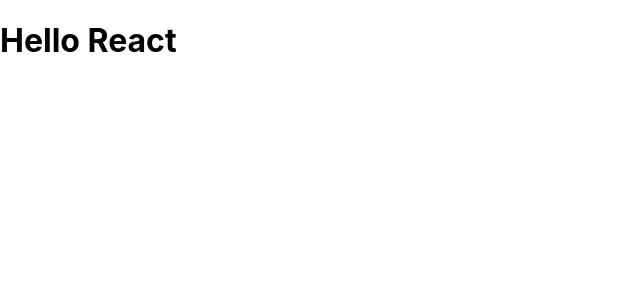
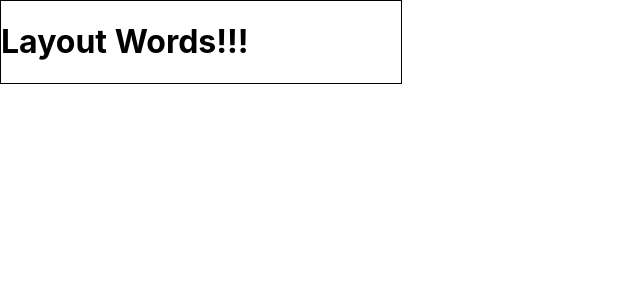
Before and after one commit to dihtyar/react-quiz, a React (Create React App) app: page / in a window 1280 px wide. Shown: the top 300 px of the page, without its empty margins (0-640 px from the left). Built offline with nearby package versions, Linux system fonts and the light colour scheme.

Commit message:
create component Layout

```diff
--- a/src/App.js
+++ b/src/App.js
@@ -1,11 +1,14 @@
 import React from 'react';
+import Layout from './hoc/Layout/Layout';
 
 
 function App() {
   return (
-    <div className="App">
-      <h1>Hello React</h1>
-    </div>
+    <Layout>
+      <div style= {{width: 400, border: '1px solid black'}}>
+        <h1>Layout Words!!!</h1>
+      </div>
+    </Layout>
   );
 }
 
--- /dev/null
+++ b/src/hoc/Layout/Layout.css
@@ -0,0 +1,10 @@
+.Layout{
+    height: 100vh;
+    display: flex;
+    flex-direction: column;
+}
+.Layout main {
+    display: flex;
+    flex-direction: column;
+    flex-grow: 1;
+}
--- /dev/null
+++ b/src/hoc/Layout/Layout.js
@@ -0,0 +1,13 @@
+import React, { Component } from 'react';
+
+export default class Layout extends Component {
+    render () {
+        return(
+            <div>
+                <main>
+                    { this.props.children }
+                </main>
+            </div>
+        )
+    }
+}
```
